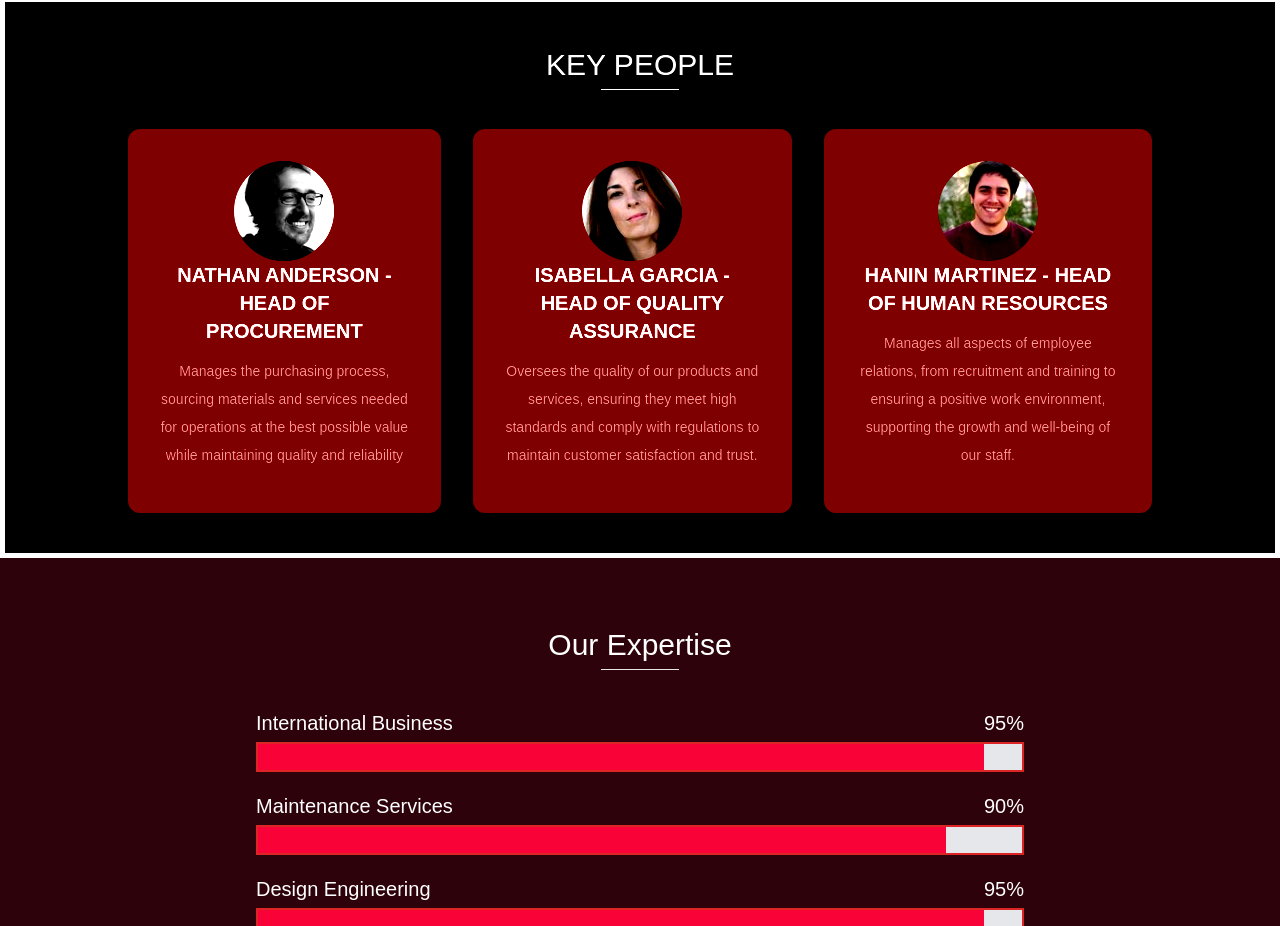
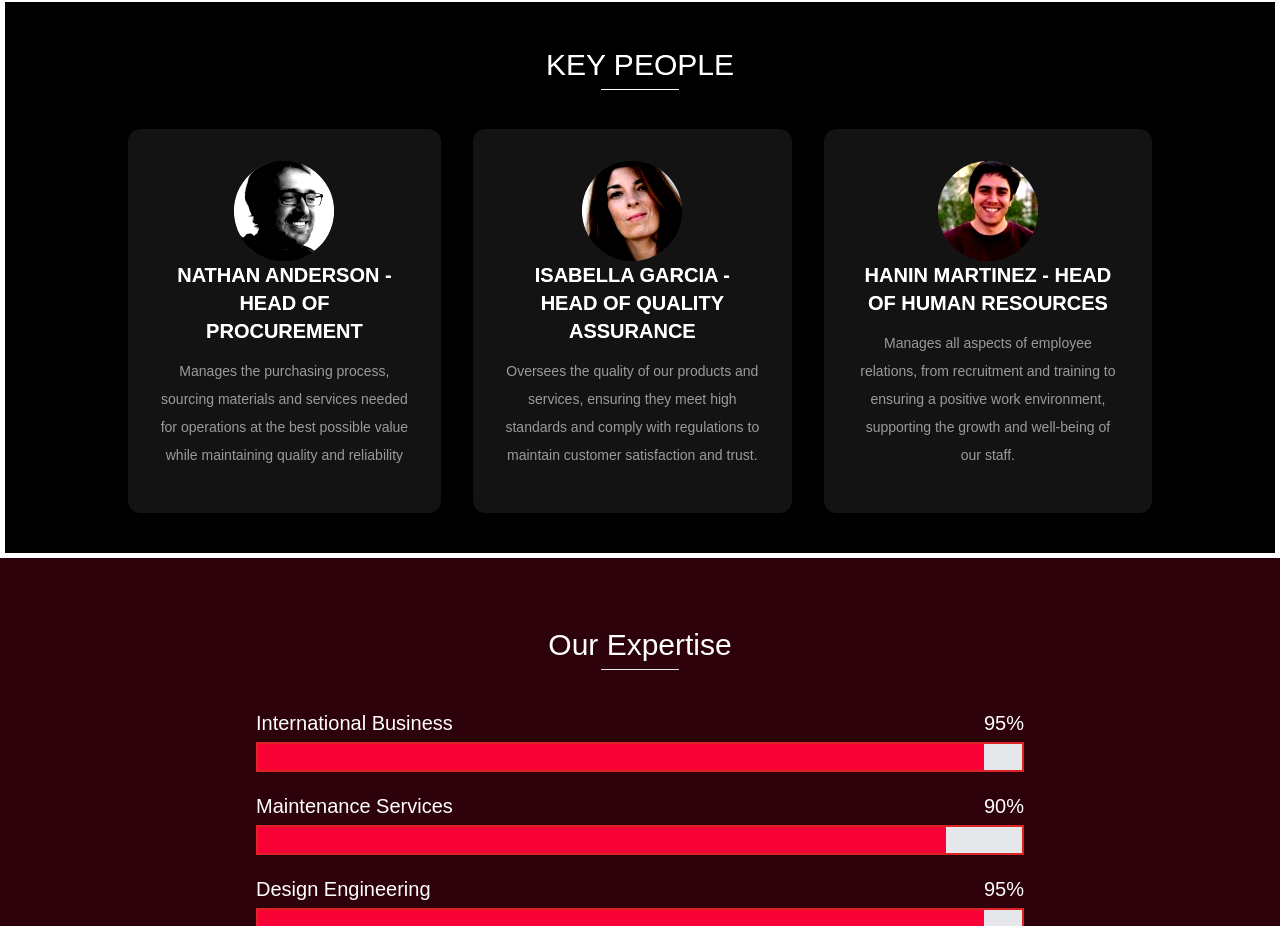
Before and after one commit to BarentLimita17/Code-Challenge-2, a Next.js app: page /about in a window 1280 px wide. Shown: the part 2998-3924 px from the top of the page. Built offline with nearby package versions, Linux system fonts and the light colour scheme; a web font is replaced by a local one.

Commit message:
fix: change images bg color in about page

```diff
--- a/src/app/about/page.jsx
+++ b/src/app/about/page.jsx
@@ -162,17 +162,17 @@ export default function About() {
                         </div>
                     </div>
                     <div className="flex flex-col md:flex-row max-w-5xl gap-8 group">
-                        <div className="bg-red-900 text-black hover:text-white hover:bg-[#56585d] group-hover:scale-[0.85] hover:!scale-100 duration-500 cursor-pointer p-8 rounded-xl">
+                        <div className="bg-white/10 text-black hover:text-white hover:bg-[#56585d] group-hover:scale-[0.85] hover:!scale-100 duration-500 cursor-pointer p-8 rounded-xl">
                             <Image loading="lazy" className="mx-auto rounded-full" src='/about/Procurement.jpg' width={100} height={100} alt='head of precrument' />
                             <div className="uppercase text-xl font-bold text-white">Nathan Anderson - Head of Procurement</div>
                             <div className="text-sm leading-7 my-3 font-medium opacity-50 text-white">Manages the purchasing process, sourcing materials and services needed for operations at the best possible value while maintaining quality and reliability</div>
                         </div>
-                        <div className="bg-red-900 text-black hover:text-white hover:bg-[#56585d] group-hover:scale-[0.85] hover:!scale-100 duration-500 cursor-pointer p-8 rounded-xl">
+                        <div className="bg-white/10 text-black hover:text-white hover:bg-[#56585d] group-hover:scale-[0.85] hover:!scale-100 duration-500 cursor-pointer p-8 rounded-xl">
                             <Image loading="lazy" className="mx-auto rounded-full" src='/about/QA.jpg' width={100} height={100} alt='QA' />
                             <div className="uppercase text-xl font-bold text-white">Isabella Garcia - Head of Quality Assurance</div>
                             <div className="text-sm leading-7 my-3 font-medium opacity-50 text-white">Oversees the quality of our products and services, ensuring they meet high standards and comply with regulations to maintain customer satisfaction and trust.</div>
                         </div>
-                        <div className="bg-red-900 text-black hover:text-white hover:bg-[#56585d] group-hover:scale-[0.85] hover:!scale-100 duration-500 cursor-pointer p-8 rounded-xl">
+                        <div className="bg-white/10 text-black hover:text-white hover:bg-[#56585d] group-hover:scale-[0.85] hover:!scale-100 duration-500 cursor-pointer p-8 rounded-xl">
                             <Image loading="lazy" className="mx-auto rounded-full" src='/about/HR.jpg' width={100} height={100} alt='HR' />
                             <div className="uppercase text-xl font-bold text-white">Hanin Martinez - Head of Human Resources</div>
                             <div className="text-sm leading-7 my-3 font-medium opacity-50 text-white">Manages all aspects of employee relations, from recruitment and training to ensuring a positive work environment, supporting the growth and well-being of our staff.</div>
```
